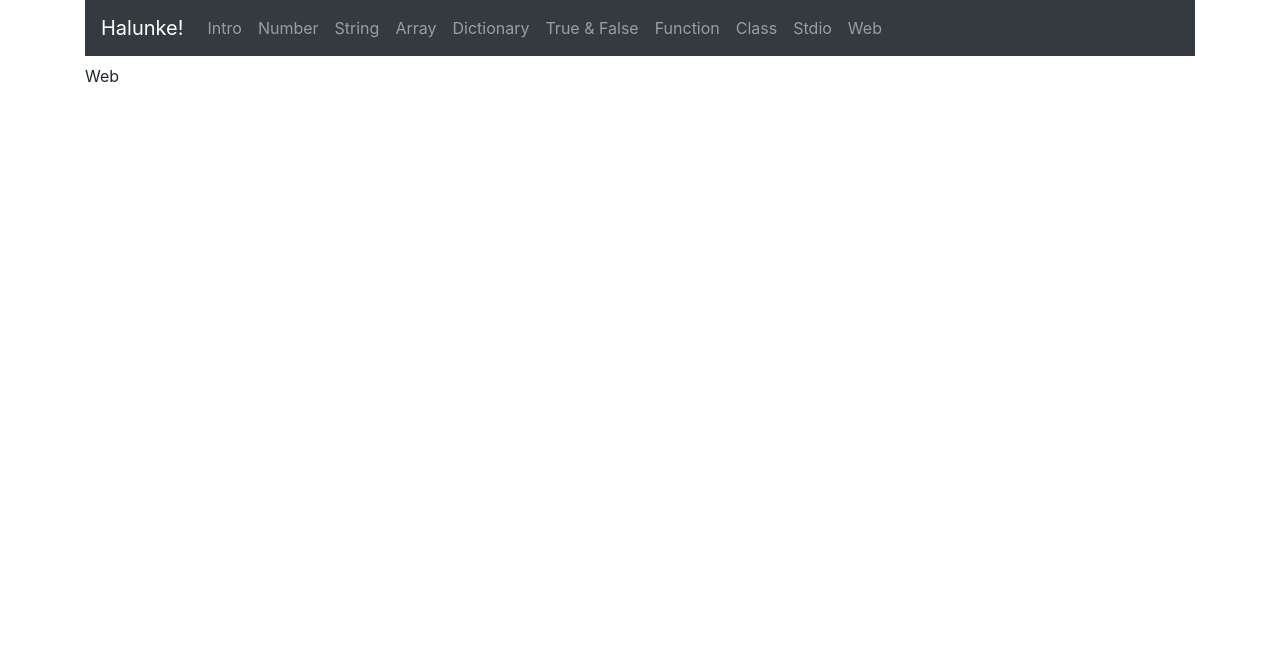
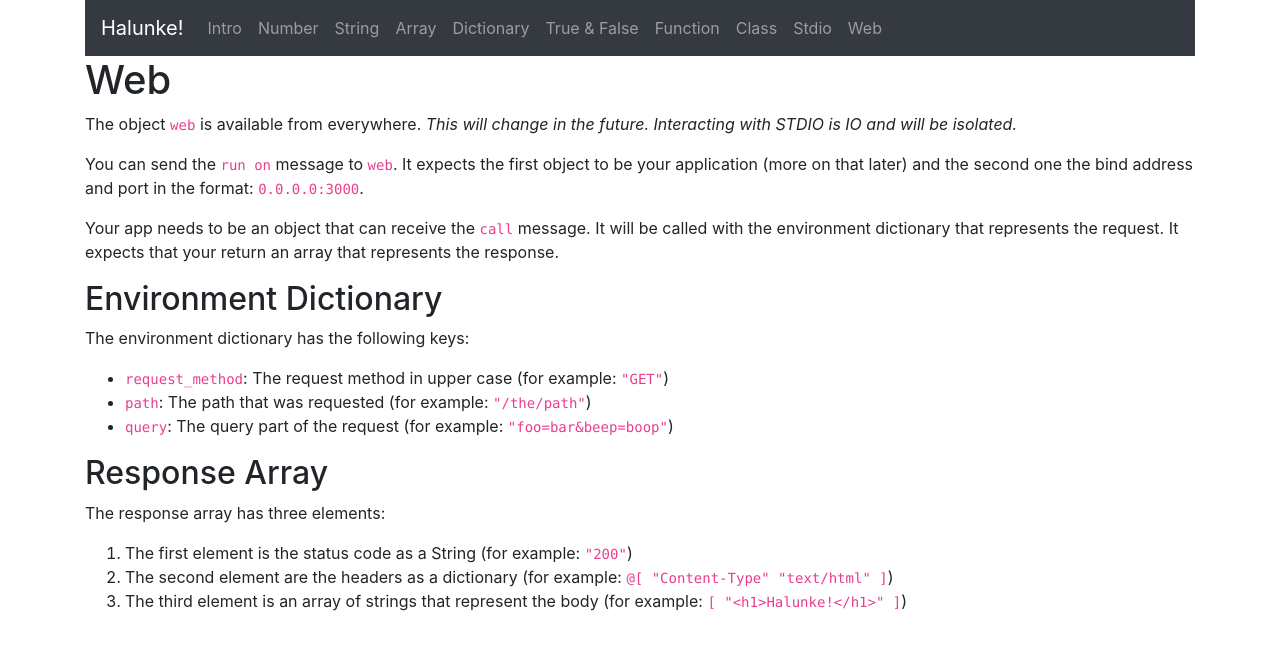
Before and after one commit to moonglum/halunke, a Jekyll site: the page built from docs/web.md, in a window 1280 px wide. Shown: the top 650 px of the page. Built offline with Jekyll 4.4.1, drawn with Linux system fonts in a browser that asks for light colours; nearby versions of some CDN libraries; our own code applies the rules of GitHub Pages for plain Markdown files.

Commit message:
Document web

```diff
--- a/docs/web.md
+++ b/docs/web.md
@@ -1 +1,32 @@
-Web
+---
+title: Web
+---
+
+The object `web` is available from everywhere. *This will change in the future.
+Interacting with STDIO is IO and will be isolated.*
+
+You can send the `run on` message to `web`. It expects the first object to be
+your application (more on that later) and the second one the bind address and
+port in the format: `0.0.0.0:3000`.
+
+Your app needs to be an object that can receive the `call` message. It will be
+called with the environment dictionary that represents the request. It expects
+that your return an array that represents the response.
+
+## Environment Dictionary
+
+The environment dictionary has the following keys:
+
+* `request_method`: The request method in upper case (for example: `"GET"`)
+* `path`: The path that was requested (for example: `"/the/path"`)
+* `query`: The query part of the request (for example: `"foo=bar&beep=boop"`)
+
+## Response Array
+
+The response array has three elements:
+
+1. The first element is the status code as a String (for example: `"200"`)
+2. The second element are the headers as a dictionary (for example: `@[
+   "Content-Type" "text/html" ]`)
+3. The third element is an array of strings that represent the body (for
+   example: `[ "<h1>Halunke!</h1>" ]`)
```
